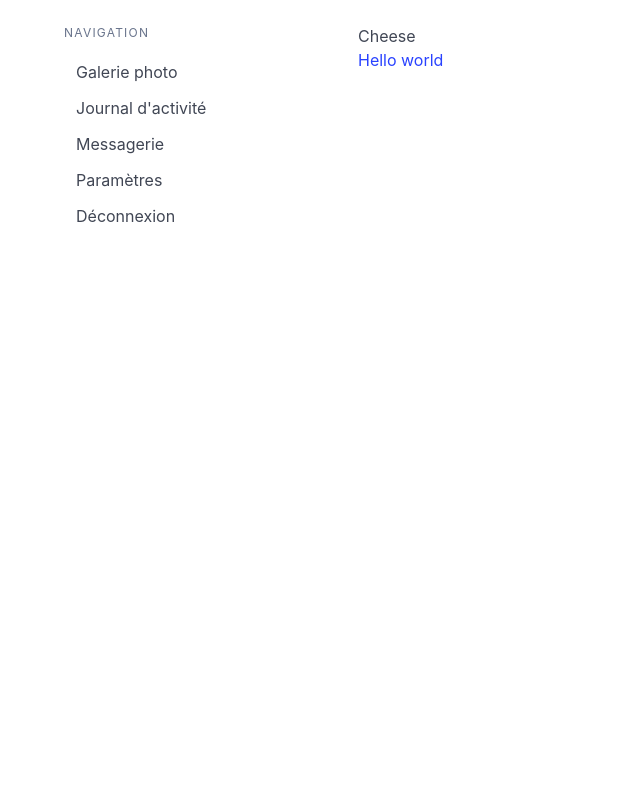
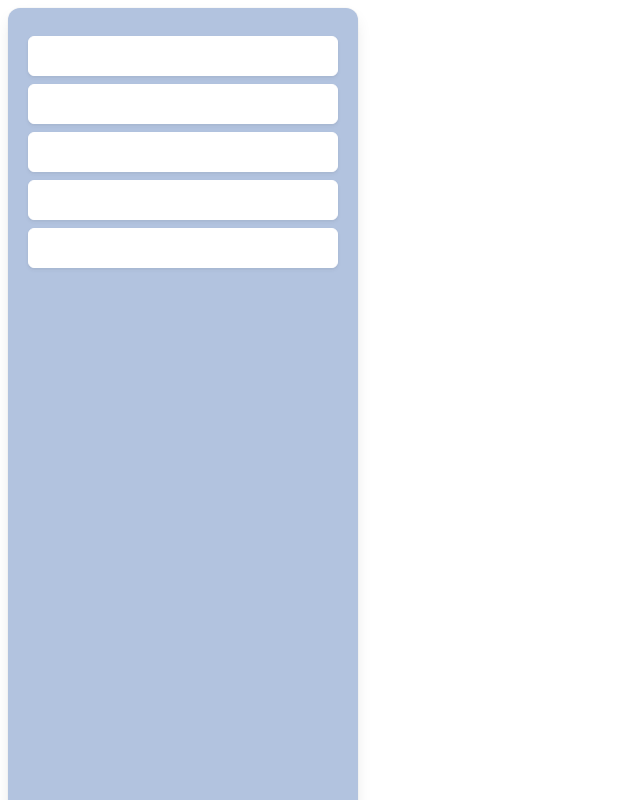
Before and after one commit to felikarina/bambin, a Vue app: page /#/galerie-photo in a window 1280 px wide. Shown: the top 800 px of the page, without its empty margins (0-640 px from the left). Built offline with nearby package versions, Linux system fonts and the light colour scheme; the HTML template or start-up script is replaced by a standard one.

Commit message:
begin sidebar

```diff
--- a/src/components/NavigationSidebar.vue
+++ b/src/components/NavigationSidebar.vue
@@ -1,28 +1,57 @@
 <script setup lang="ts"></script>
 
 <template>
-  <div class="container mt-5">
-    <div class="columns">
-      <div class="column is-one-quarter">
-        <aside class="menu">
-          <p class="menu-label">Navigation</p>
-          <ul class="menu-list">
-            <li><router-link to="/galerie-photo">Galerie photo</router-link></li>
-            <li><router-link to="/galerie-photo">Journal d'activité</router-link></li>
-            <li><router-link to="/galerie-photo">Messagerie</router-link></li>
-            <li><router-link to="/galerie-photo">Paramètres</router-link></li>
-            <li><router-link to="/galerie-photo">Déconnexion</router-link></li>
-          </ul>
-        </aside>
-      </div>
-      <div class="column">
-        <div class="greetings">
-          <h1>Cheese</h1>
-        </div>
-        <router-link to="/">Hello world</router-link>
-      </div>
-    </div>
+  <div class="box m-2">
+    <ul>
+      <li>
+        <router-link
+          to="/galerie-photo"
+          class="button is-fullwidth is-outlined my-2 has-background-white has-background-white"
+        >
+          Galerie photo
+        </router-link>
+      </li>
+      <li>
+        <router-link
+          to="/galerie-photo"
+          class="button is-fullwidth is-outlined my-2 has-background-white"
+          >Journal d'activité</router-link
+        >
+      </li>
+      <li>
+        <router-link
+          to="/galerie-photo"
+          class="button is-fullwidth is-outlined my-2 has-background-white"
+          >Messagerie</router-link
+        >
+      </li>
+      <li>
+        <router-link
+          to="/galerie-photo"
+          class="button is-fullwidth is-outlined my-2 has-background-white"
+          >Paramètres</router-link
+        >
+      </li>
+      <li>
+        <router-link
+          to="/galerie-photo"
+          class="button is-fullwidth is-outlined my-2 has-background-white"
+          >Déconnexion</router-link
+        >
+      </li>
+    </ul>
   </div>
+  <router-link to="/">Hello world</router-link>
 </template>
 
-<style scoped></style>
+<style scoped>
+.box {
+  background-color: #b2c3df;
+  color: #5a95f4;
+  width: 350px;
+  height: 1024px;
+}
+.button {
+  color: #5a95f4;
+}
+</style>
--- a/src/views/PhotoGallery.vue
+++ b/src/views/PhotoGallery.vue
@@ -3,16 +3,7 @@ import NavigationSidebar from './../components/NavigationSidebar.vue'
 </script>
 
 <template>
-  <div id="app">
-    <header>
-      <div class="wrapper">
-        <NavigationSidebar />
-      </div>
-    </header>
-    <main>
-      <router-view />
-    </main>
-  </div>
+  <NavigationSidebar />
 </template>
 
 <style scoped></style>
```
